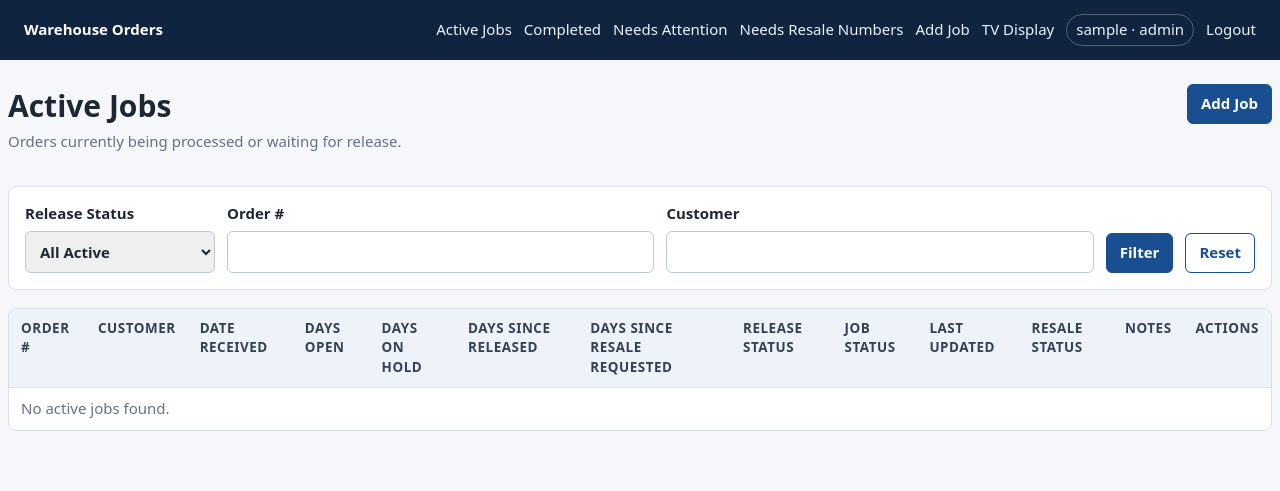
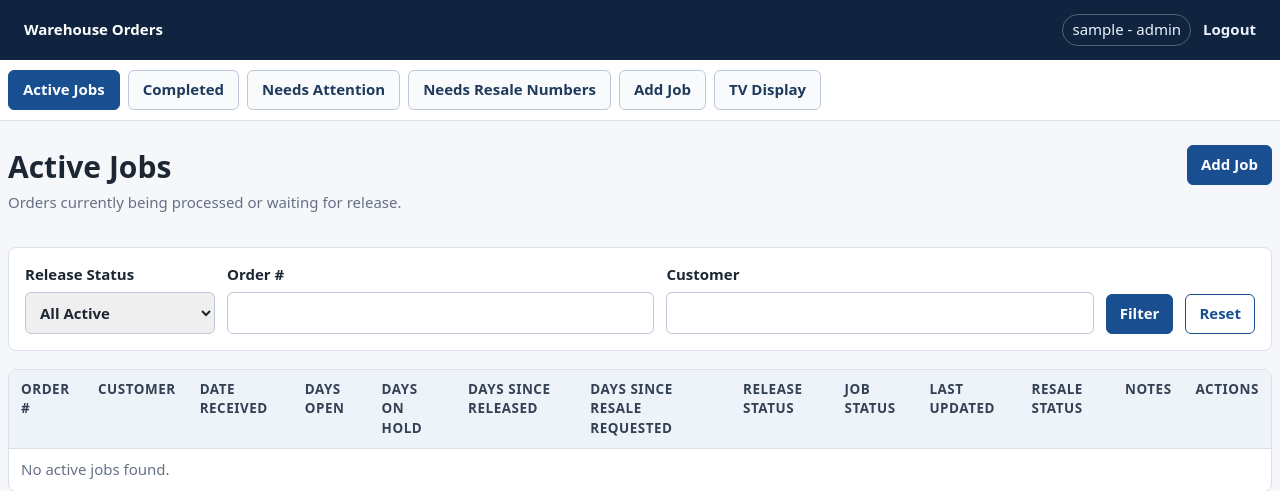
Before and after one commit to CrossArdent/db-ecycle, a Flask app: page /jobs in a window 1280 px wide. Shown: the top 491 px of the page. Run offline with Flask 3, Linux system fonts and the light colour scheme; the visitor is signed in with stand-in values (Sample User, id 1); data comes from the database, SQL or seed files in the repository; data that the repository does not hold is empty.

Commit message:
Improve top navigation clarity

```diff
--- a/static/styles.css
+++ b/static/styles.css
@@ -45,16 +45,17 @@ a {
     white-space: nowrap;
 }
 
-nav {
+.header-account {
     display: flex;
     align-items: center;
     flex-wrap: wrap;
     gap: 12px;
 }
 
-nav a {
+.logout-link {
     color: #eaf2ff;
     text-decoration: none;
+    font-weight: 700;
 }
 
 .user-pill {
@@ -62,6 +63,41 @@ nav a {
     border: 1px solid rgba(255,255,255,.28);
     border-radius: 999px;
     color: #eaf2ff;
+}
+
+.main-nav-bar {
+    background: #ffffff;
+    border-bottom: 1px solid var(--line);
+}
+
+.main-nav-inner {
+    width: min(1800px, calc(100vw - 16px));
+    margin: 0 auto;
+    padding: 10px 0;
+    display: flex;
+    flex-wrap: wrap;
+    gap: 8px;
+}
+
+.nav-button {
+    display: inline-flex;
+    align-items: center;
+    justify-content: center;
+    min-height: 40px;
+    padding: 8px 14px;
+    border: 1px solid #bcc8d7;
+    border-radius: 6px;
+    background: #f8fafc;
+    color: #1f3b5c;
+    font-weight: 800;
+    text-decoration: none;
+}
+
+.nav-button:hover,
+.nav-button.active {
+    border-color: var(--brand);
+    background: var(--brand);
+    color: #fff;
 }
 
 .container {
@@ -374,9 +410,20 @@ dd {
         display: block;
     }
 
-    nav,
     .page-title > * + * {
         margin-top: 12px;
+    }
+
+    .header-account {
+        margin-top: 10px;
+    }
+
+    .main-nav-inner {
+        padding: 8px 0;
+    }
+
+    .nav-button {
+        flex: 1 1 180px;
     }
 
     .filters {
--- a/templates/base.html
+++ b/templates/base.html
@@ -11,23 +11,30 @@
     <header class="site-header">
         <a class="brand" href="{{ url_for('main.index') }}">Warehouse Orders</a>
         {% if current_user %}
-        <nav>
-            {% if current_user.role != 'Warehouse Display' %}
-            <a href="{{ url_for('main.active_jobs') }}">Active Jobs</a>
-            <a href="{{ url_for('main.completed_jobs') }}">Completed</a>
-            <a href="{{ url_for('main.needs_attention') }}">Needs Attention</a>
-            <a href="{{ url_for('main.resale_needed') }}">Needs Resale Numbers</a>
-            <a href="{{ url_for('main.new_job') }}">Add Job</a>
-            {% endif %}
-            <a href="{{ url_for('main.tv') }}">TV Display</a>
-            {% if current_user.role == 'Admin' %}
-            <a href="{{ url_for('main.audit_log') }}">Audit Log</a>
-            {% endif %}
-            <span class="user-pill">{{ current_user.username }} · {{ current_user.role }}</span>
-            <a href="{{ url_for('main.logout') }}">Logout</a>
-        </nav>
+        <div class="header-account">
+            <span class="user-pill">{{ current_user.username }} - {{ current_user.role }}</span>
+            <a class="logout-link" href="{{ url_for('main.logout') }}">Logout</a>
+        </div>
         {% endif %}
     </header>
+
+    {% if current_user %}
+    <nav class="main-nav-bar" aria-label="Primary navigation">
+        <div class="main-nav-inner">
+            {% if current_user.role != 'Warehouse Display' %}
+            <a class="nav-button {{ 'active' if request.endpoint == 'main.active_jobs' else '' }}" href="{{ url_for('main.active_jobs') }}">Active Jobs</a>
+            <a class="nav-button {{ 'active' if request.endpoint == 'main.completed_jobs' else '' }}" href="{{ url_for('main.completed_jobs') }}">Completed</a>
+            <a class="nav-button {{ 'active' if request.endpoint == 'main.needs_attention' else '' }}" href="{{ url_for('main.needs_attention') }}">Needs Attention</a>
+            <a class="nav-button {{ 'active' if request.endpoint == 'main.resale_needed' else '' }}" href="{{ url_for('main.resale_needed') }}">Needs Resale Numbers</a>
+            <a class="nav-button {{ 'active' if request.endpoint == 'main.new_job' else '' }}" href="{{ url_for('main.new_job') }}">Add Job</a>
+            {% endif %}
+            <a class="nav-button {{ 'active' if request.endpoint == 'main.tv' else '' }}" href="{{ url_for('main.tv') }}">TV Display</a>
+            {% if current_user.role == 'Admin' %}
+            <a class="nav-button {{ 'active' if request.endpoint == 'main.audit_log' else '' }}" href="{{ url_for('main.audit_log') }}">Audit Log</a>
+            {% endif %}
+        </div>
+    </nav>
+    {% endif %}
 
     <main class="container">
         {% with messages = get_flashed_messages(with_categories=true) %}
```
